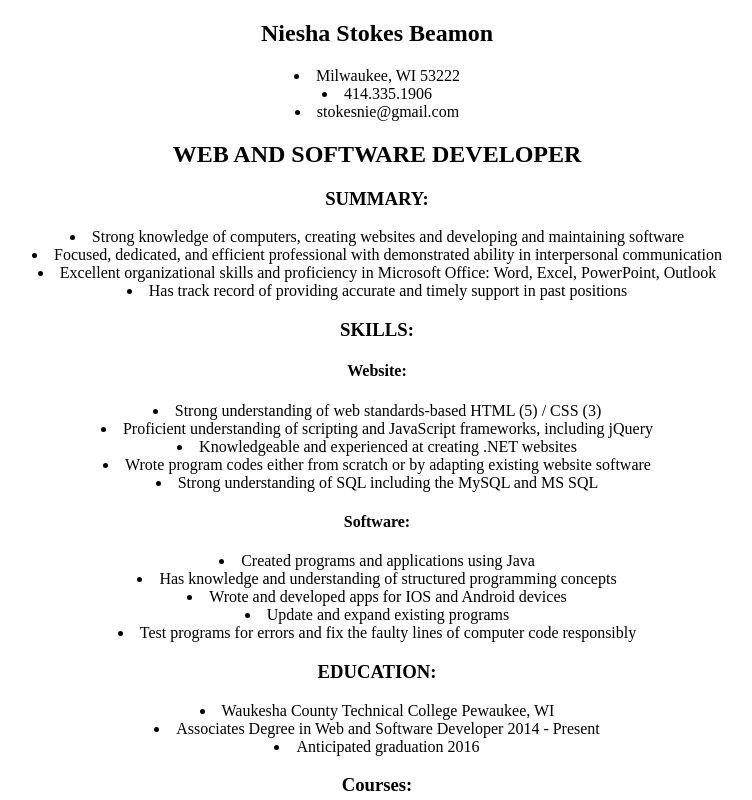
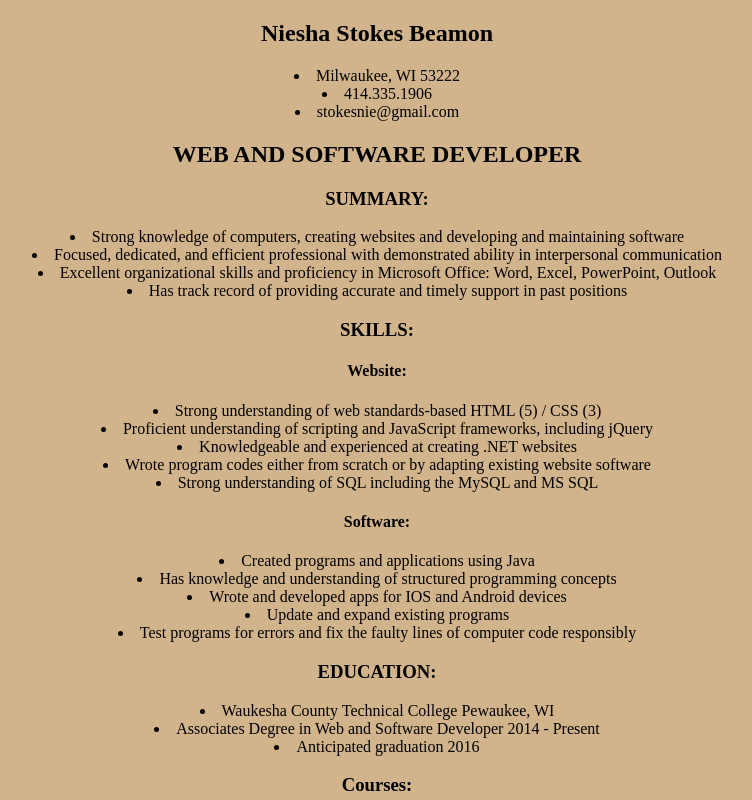
Before and after one commit to NStokesB/index.html, a plain HTML site: page web/index.html in a window 1280 px wide. Shown: the top 800 px of the page, without its empty margins (263-1015 px from the left). Drawn offline with Linux system fonts and the light colour scheme.

Commit message:
second commit

```diff
--- a/web/index.html
+++ b/web/index.html
@@ -6,6 +6,11 @@ and open the template in the editor.
 -->
 <html>
     <head>
+        <style>
+            body{
+                background-color: tan;
+            }
+        </style>
         <title>Resume</title>
         <meta charset="UTF-8">
         <meta name="viewport" content="width=device-width, initial-scale=1.0">
@@ -46,6 +51,7 @@ and open the template in the editor.
 </p>
 <p>
 <h3>EDUCATION:	</h3>
+
 <li>Waukesha County Technical College	Pewaukee, WI</li>
 <li>Associates Degree in Web and Software Developer	2014 - Present</li>
 <li>Anticipated graduation 2016</li>
@@ -54,8 +60,10 @@ and open the template in the editor.
 <li>JavaScript</li>                    <li>	Android Application</li>
 <li>Java Programming</li>	<li>Mobile IOS</li>
 <li>Database Concepts</li>	<li>Information System Design</li>
+
 </p>
 <p><h3>EXPERIENCE:</h3>
+
 <li>Lanex, LLC 	   &nbsp;&nbsp;&nbsp;      Brookfield, WI</li>
 <li>Web Developer&nbsp;&nbsp;&nbsp;05/16 - Present</li>
 <br>
@@ -69,6 +77,7 @@ and open the template in the editor.
 <br>
 <li>Spherion (Temp)&nbsp;&nbsp;&nbsp;	Milwaukee, WI</li>
 <li>Warehouse Worker  &nbsp;&nbsp;&nbsp;      11/08 - 02/09</li>
+
 </p>
             </center>
 
```
